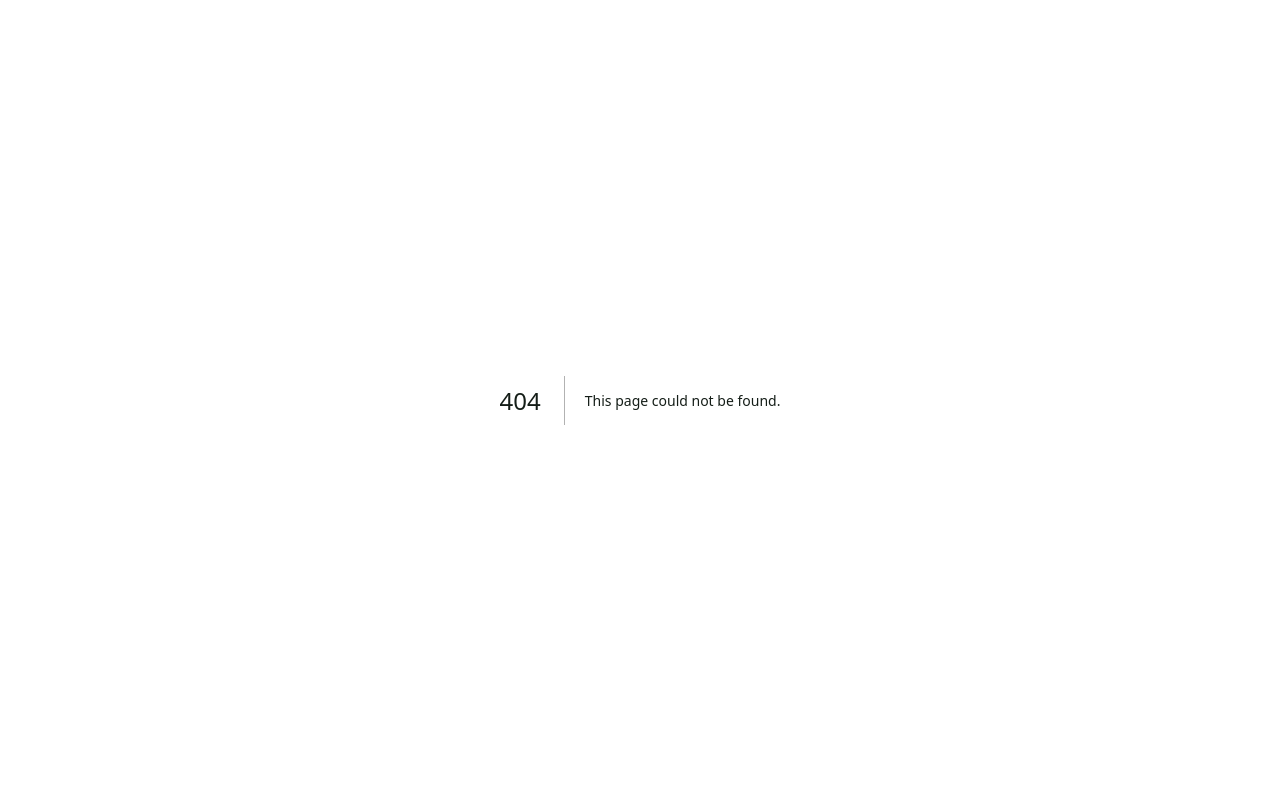
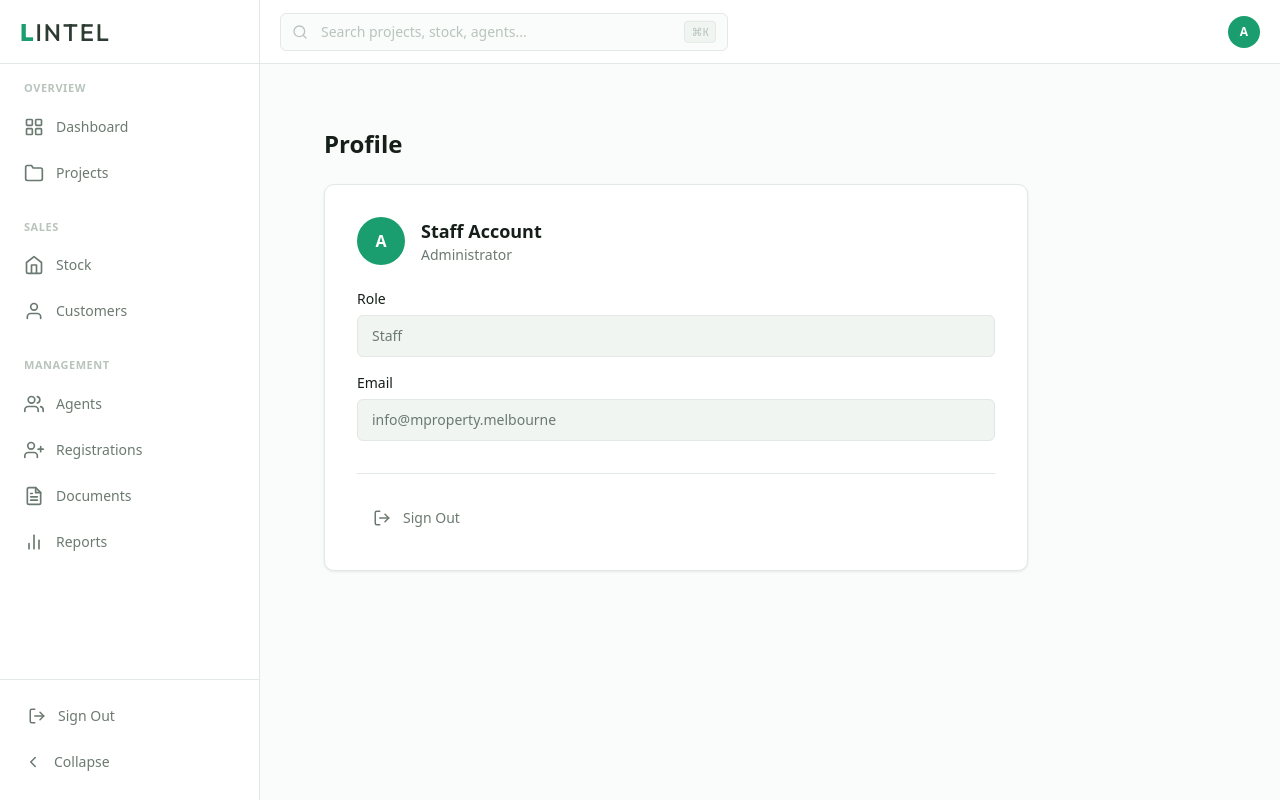
Before and after one commit to jmercer-operator/lintel, a Next.js app: page /profile in a window 1280 px wide. Before the commit this address had no page. Built offline with nearby package versions, Linux system fonts and the light colour scheme; no server answers; the database is empty.

Commit message:
QA: full troubleshooting pass — fixes and consistency

```diff
--- a/src/app/(dashboard)/contacts/ContactsClient.tsx
+++ b/src/app/(dashboard)/contacts/ContactsClient.tsx
@@ -61,7 +61,7 @@ export function ContactsClient({ contacts, agents, projects, currentTab, searchQ
     const url = URL.createObjectURL(blob);
     const a = document.createElement("a");
     a.href = url;
-    a.download = `contacts-${currentTab}-${new Date().toISOString().slice(0, 10)}.csv`;
+    a.download = `customers-${currentTab}-${new Date().toISOString().slice(0, 10)}.csv`;
     a.click();
     URL.revokeObjectURL(url);
   };
@@ -150,7 +150,7 @@ export function ContactsClient({ contacts, agents, projects, currentTab, searchQ
               {contacts.length === 0 ? (
                 <tr>
                   <td colSpan={9} className="px-4 py-12 text-center text-secondary">
-                    No contacts found
+                    No customers found
                   </td>
                 </tr>
               ) : (
--- a/src/app/(dashboard)/contacts/[id]/ContactDetailClient.tsx
+++ b/src/app/(dashboard)/contacts/[id]/ContactDetailClient.tsx
@@ -33,7 +33,7 @@ export function ContactDetailClient({ contact, agents, clientDocuments }: Props)
       {/* Back + Header */}
       <Link href="/contacts" className="inline-flex items-center gap-1 text-sm text-secondary hover:text-heading mb-4">
         <svg width="16" height="16" viewBox="0 0 24 24" fill="none" stroke="currentColor" strokeWidth="2"><polyline points="15 18 9 12 15 6"/></svg>
-        Contacts
+        Customers
       </Link>
 
       <div className="flex flex-col sm:flex-row sm:items-start sm:justify-between gap-4 mb-8">
--- /dev/null
+++ b/src/app/(dashboard)/profile/page.tsx
@@ -0,0 +1,45 @@
+"use client";
+
+import { Card } from "@/components/Card";
+import { Avatar } from "@/components/Avatar";
+import { SignOutButton } from "@/components/SignOutButton";
+
+export default function StaffProfilePage() {
+  return (
+    <div className="p-6 md:p-8 max-w-3xl">
+      <h1 className="text-2xl font-bold text-heading mb-6">Profile</h1>
+
+      <Card padding="lg">
+        <div className="flex items-center gap-4 mb-6">
+          <Avatar name="AM" size="lg" />
+          <div>
+            <h2 className="text-lg font-bold text-heading">Staff Account</h2>
+            <p className="text-sm text-secondary">Administrator</p>
+          </div>
+        </div>
+
+        <div className="space-y-4">
+          <ReadOnlyField label="Role" value="Staff" />
+          <ReadOnlyField label="Email" value="info@mproperty.melbourne" />
+        </div>
+
+        <div className="mt-8 pt-6 border-t border-border">
+          <SignOutButton />
+        </div>
+      </Card>
+    </div>
+  );
+}
+
+function ReadOnlyField({ label, value }: { label: string; value: string }) {
+  return (
+    <div>
+      <label className="text-sm font-medium text-heading block mb-1.5">
+        {label}
+      </label>
+      <div className="px-3.5 py-2.5 rounded-[var(--radius-input)] bg-bg-alt border border-border text-sm text-secondary">
+        {value || "—"}
+      </div>
+    </div>
+  );
+}
--- a/src/app/portal/PortalClient.tsx
+++ b/src/app/portal/PortalClient.tsx
@@ -580,7 +580,7 @@ export default function PortalClient({
       <footer className="border-t border-border/50 mt-12">
         <div className="max-w-4xl mx-auto px-5 py-8 flex flex-col sm:flex-row items-center justify-between gap-3">
           <p className="text-xs text-muted">
-            © {new Date().getFullYear()} M Property. Powered by{" "}
+            © {new Date().getFullYear()} Powered by{" "}
             <span className="font-semibold">
               <span className="text-emerald-primary font-extrabold">L</span>
               <span className="text-body font-medium">INTEL</span>
--- a/src/app/portal/profile/ProfileClient.tsx
+++ b/src/app/portal/profile/ProfileClient.tsx
@@ -224,7 +224,7 @@ export default function ProfileClient({ contact }: ProfileClientProps) {
       <footer className="border-t border-border/50 mt-12">
         <div className="max-w-4xl mx-auto px-5 py-8 flex flex-col sm:flex-row items-center justify-between gap-3">
           <p className="text-xs text-muted">
-            © {new Date().getFullYear()} M Property. Powered by{" "}
+            © {new Date().getFullYear()} Powered by{" "}
             <span className="font-semibold">
               <span className="text-emerald-primary font-extrabold">L</span>
               <span className="text-body font-medium">INTEL</span>
--- a/src/components/AgentLinkCustomerModal.tsx
+++ b/src/components/AgentLinkCustomerModal.tsx
@@ -229,7 +229,7 @@ export function AgentLinkCustomerModal({
 
           <div className="max-h-64 overflow-y-auto border border-border rounded-[var(--radius-input)]">
             {filteredContacts.length === 0 ? (
-              <p className="text-sm text-secondary text-center py-6">No contacts found</p>
+              <p className="text-sm text-secondary text-center py-6">No clients found</p>
             ) : (
               filteredContacts.map((c) => {
                 const isSelected = selectedContactIds.has(c.id);
--- a/src/components/ReserveLotModal.tsx
+++ b/src/components/ReserveLotModal.tsx
@@ -154,7 +154,7 @@ export function ReserveLotModal({ open, onClose, stock, projectId, agents, conta
 
           <div className="max-h-64 overflow-y-auto space-y-1 border border-border rounded-[var(--radius-input)]">
             {filteredContacts.length === 0 ? (
-              <p className="text-sm text-secondary text-center py-6">No contacts found</p>
+              <p className="text-sm text-secondary text-center py-6">No customers found</p>
             ) : (
               filteredContacts.map((c) => (
                 <button
--- a/src/components/RoleSwitcher.tsx
+++ b/src/components/RoleSwitcher.tsx
@@ -23,11 +23,14 @@ export function RoleSwitcher() {
   }, []);
 
   // Keep active in sync if pathname changes (e.g. navigated via sidebar)
+  // Note: /agents is a STAFF page (agent list), /agent is the AGENT portal
   useEffect(() => {
     if (pathname === "/agent" || pathname.startsWith("/agent/")) {
       setActive("agent");
     } else if (pathname.startsWith("/portal")) {
       setActive("client");
+    } else if (pathname === "/agents" || pathname.startsWith("/agents/") || pathname === "/" || pathname.startsWith("/projects") || pathname.startsWith("/stock") || pathname.startsWith("/contacts") || pathname.startsWith("/documents") || pathname.startsWith("/registrations") || pathname.startsWith("/more") || pathname.startsWith("/profile")) {
+      setActive("staff");
     }
   }, [pathname]);
 
```
